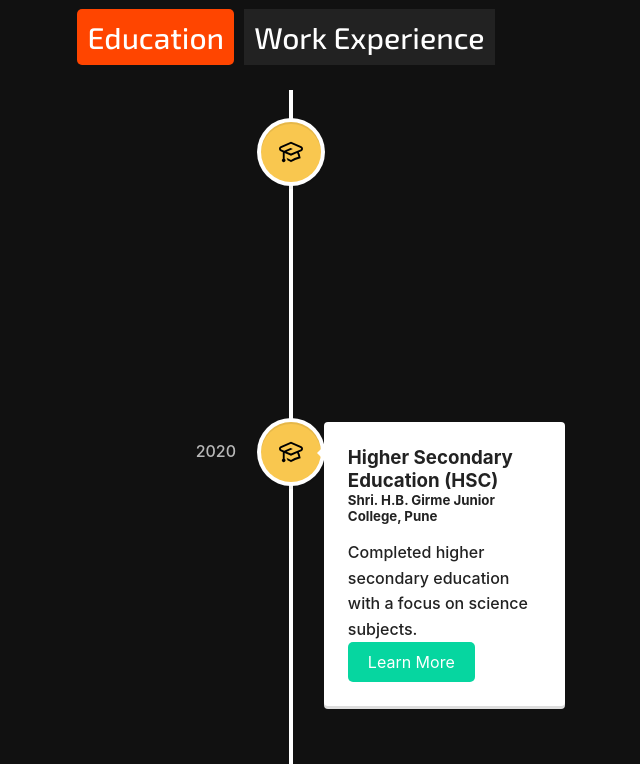
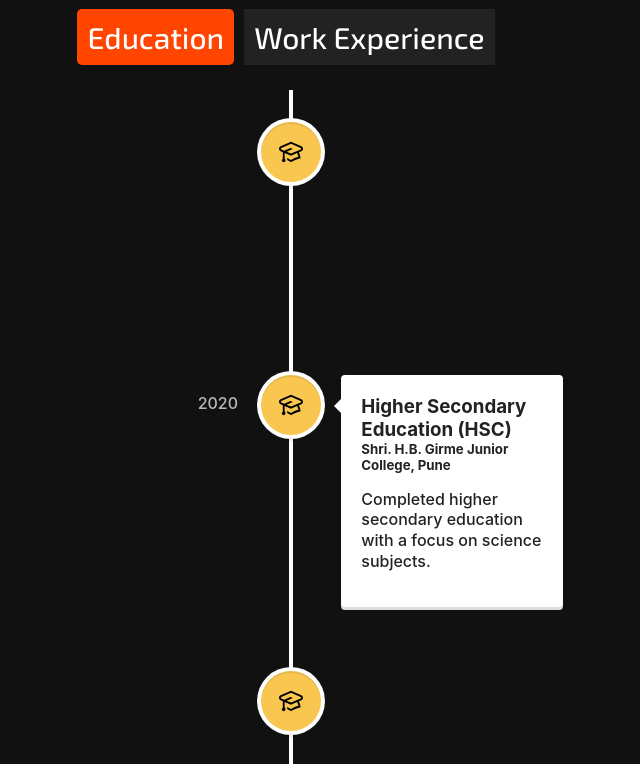
Before and after one commit to GarryMarathe/Portfolio-1.0, a React (Create React App) app: page / in a window 1280 px wide. Shown: the part 2960-3724 px from the top of the page, without its empty margins (349-989 px from the left). Built offline with nearby package versions, Linux system fonts and the light colour scheme; a web font is replaced by a local one.

Commit message:
academics cards done

```diff
--- a/src/academics/academics.css
+++ b/src/academics/academics.css
@@ -100,26 +100,15 @@
 
 
 
-
-    .timeline-entry h3 {
-        font-size: 24px;
-        margin-bottom: 5px;
-    }
-
-    .timeline-entry h5 {
-        font-size: 18px;
+    .description{
+    font-size: 16px;
+        line-height:10em;
         margin-bottom: 10px;
-    }
-
-    .timeline-entry p {
-        font-size: 16px;
-        margin-bottom: 10px;
-    }
-
+}
     .date {
         color: white;
-        padding-left: 30px;
-        padding-right: 30px;
+        padding-left: 50px;
+        padding-right: 50px;
     }
 
     .button {
--- a/src/academics/academics.jsx
+++ b/src/academics/academics.jsx
@@ -1,4 +1,4 @@
-// Updated JSX
+
 import React, { useState } from 'react';
 import './academics.css';
 import { ReactComponent as WorkIcon } from "./work.svg";
@@ -36,6 +36,16 @@ const Academics = () => {
         {page === 'education' && (
           <div className="timeline-section">
             <VerticalTimeline>
+
+
+          {/* <div className="schoolImg">
+          {timelineElements.map((element) => (
+            <VerticalTimelineElement>
+              <img src={element.img} alt="" />
+            </VerticalTimelineElement>
+          ))}
+          </div> */}
+
               {timelineElements.map((element) => (
                 <VerticalTimelineElement
                   key={element.id}
@@ -43,7 +53,8 @@ const Academics = () => {
                   dateClassName="date"
                   iconStyle={element.icon === 'school' ? schoolIconStyles : workIconStyles}
                   icon={element.icon === 'school' ? <SchoolIcon /> : <WorkIcon />}
-                  contentStyle={{ background: '#fff', color: '#222222' }} // Add custom styles to the content container
+                  contentStyle={{ background: '#fff',   color: '#222222', padding:'20px', margin:'0  -20px'}} // Add custom styles to the content container
+
                 >
                   <h3 className="vertical-timeline-element-title">
                     {element.title}
@@ -51,15 +62,15 @@ const Academics = () => {
                   <h5 className="vertical-timeline-element-subtitle">
                     {element.location}
                   </h5>
-                  <p id="description">{element.description}</p>
-                  {element.buttonText && (
+                  <p className="description" style={{fontSize:' 16px', lineHeight:'1.3em', paddingBottom:'15px'}}>{element.description}</p>
+                  {/* {element.buttonText && (
                     <a
                       className={`button ${element.icon === 'work' ? 'workButton' : 'schoolButton'}`}
                       href="/"
                     >
                       {element.buttonText}
                     </a>
-                  )}
+                  )} */}
                 </VerticalTimelineElement>
               ))}
             </VerticalTimeline>
--- a/src/academics/timelineElements.jsx
+++ b/src/academics/timelineElements.jsx
@@ -3,10 +3,11 @@ const timelineElements = [
     id: 1,
     title: 'Graduation Degree',
     location: 'Savitiribai Phule Pune University, Pune',
-    description: 'Studied various subjects related to computer science.',
+    description: 'Studied various subjects related to computer science.  ',
     buttonText: 'Learn More',
     date: '2021-Present',
     icon: 'school',
+    img:"https://encrypted-tbn0.gstatic.com/images?q=tbn:ANd9GcS98HKZOrlsVT9rCX6VHvYpN-y1FGGdQ6T5LaHHzUX507o-iEtdMSDdWOfG7txlVLfOJPs&usqp=CAU"
   },
   {
     id: 2,
```
